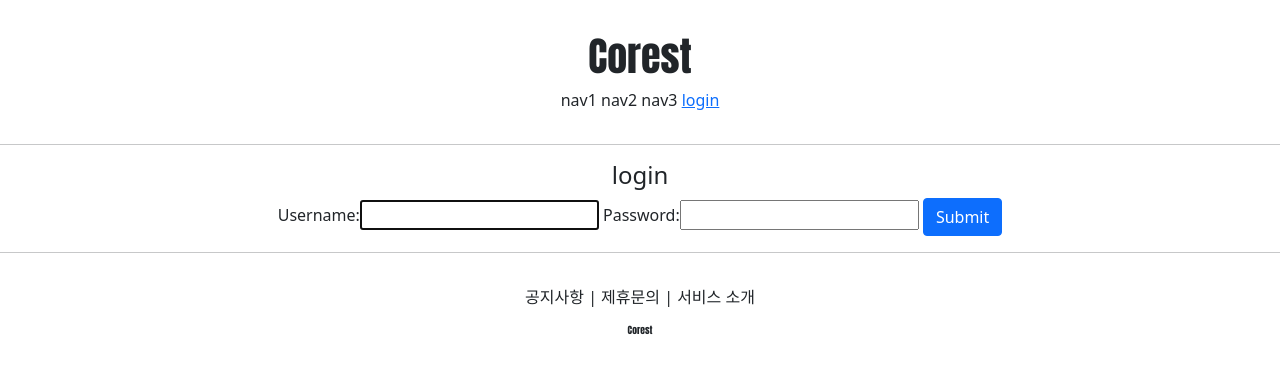
After one commit to wmc1205/Corest, a Django app: page /account/login/ in a window 1280 px wide. The commit adds this page. Shown: the top 373 px of the page. Run offline with Django 3.2, Linux system fonts and the light colour scheme.

Commit message:
Login, LogoutView 설정

```diff
--- a/Templates/header.html
+++ b/Templates/header.html
@@ -1,3 +1,4 @@
+
     <div style="text-align:center; margin: 2rem 0;">
      <div>
             <h1 class="corest_header_title">Corest</h1>
@@ -6,10 +7,14 @@
             <span>nav1</span>
             <span>nav2</span>
             <span>nav3</span>
-        <span>nav4</span>
-
-
-
+            {% if not user.is_authenticated %}
+            <a href="{% url 'accountapp:login' %}?next={{ request.path }}">
+                <span>login</span>
+            </a>
+            {% else %}
+            <a href="{% url 'accountapp:logout' %}?next={{ request.path }}">
+                <span>logout</span>
+            </a>
+            {% endif %}
         </div>
-
     </div>
--- /dev/null
+++ b/accountapp/templates/accountapp/login.html
@@ -0,0 +1,17 @@
+{% extends 'base.html' %}
+
+{% block content %}
+
+  <div style="text-align: center">
+      <div>
+        <h4>login</h4>
+      </div>
+      <div>
+        <form action="" method="post">
+          {% csrf_token %}
+          {{ form }}
+          <input type="submit" class="btn btn-primary">
+        </form>
+      </div>
+  </div>
+{% endblock %}
--- a/accountapp/urls.py
+++ b/accountapp/urls.py
@@ -1,3 +1,4 @@
+from django.contrib.auth.views import LoginView, LogoutView
 from django.urls import path
 
 from accountapp.views import hello_world, AccountCreateView
@@ -6,6 +7,8 @@ app_name = "accountapp"
 
 urlpatterns = [
     path('hello_world/', hello_world, name='hello_world'),
+    path('login/', LoginView.as_view(template_name='accountapp/login.html'), name='login'),
+    path('logout/', LogoutView.as_view(), name='logout'),
 
     path('create/', AccountCreateView.as_view(), name='create'),
 
--- a/corest/settings.py
+++ b/corest/settings.py
@@ -14,6 +14,8 @@ from pathlib import Path
 
 import environ
 import os
+
+from django.urls import reverse_lazy
 
 env = environ.Env(
     # set casting, default value
@@ -142,3 +144,6 @@ STATICFILES_DIRS = [
 # https://docs.djangoproject.com/en/3.2/ref/settings/#default-auto-field
 
 DEFAULT_AUTO_FIELD = 'django.db.models.BigAutoField'
+
+LOGIN_REDIRECT_URL = reverse_lazy('accountapp:hello_world')
+LOGOUT_REDIRECT_URL = reverse_lazy('accountapp:login')
```
Lines whose indentation alone changed are shown as unchanged.
